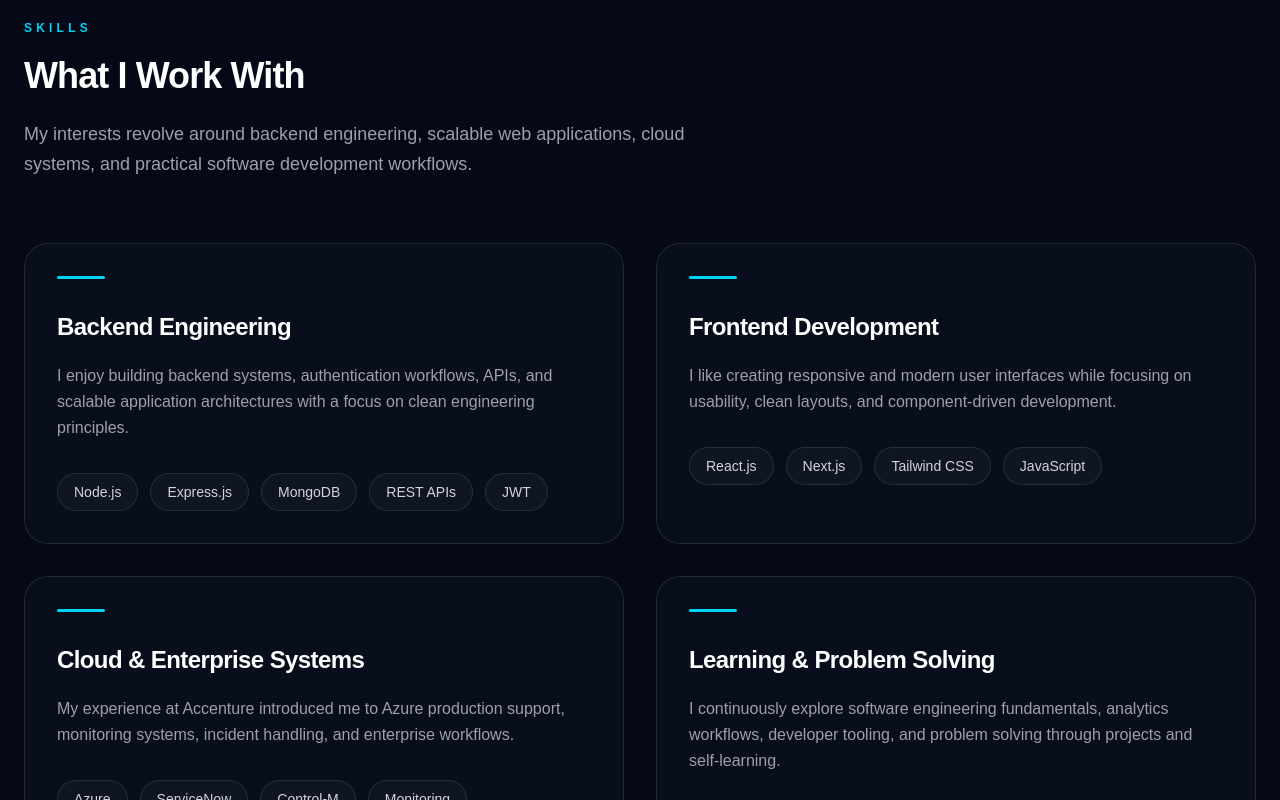
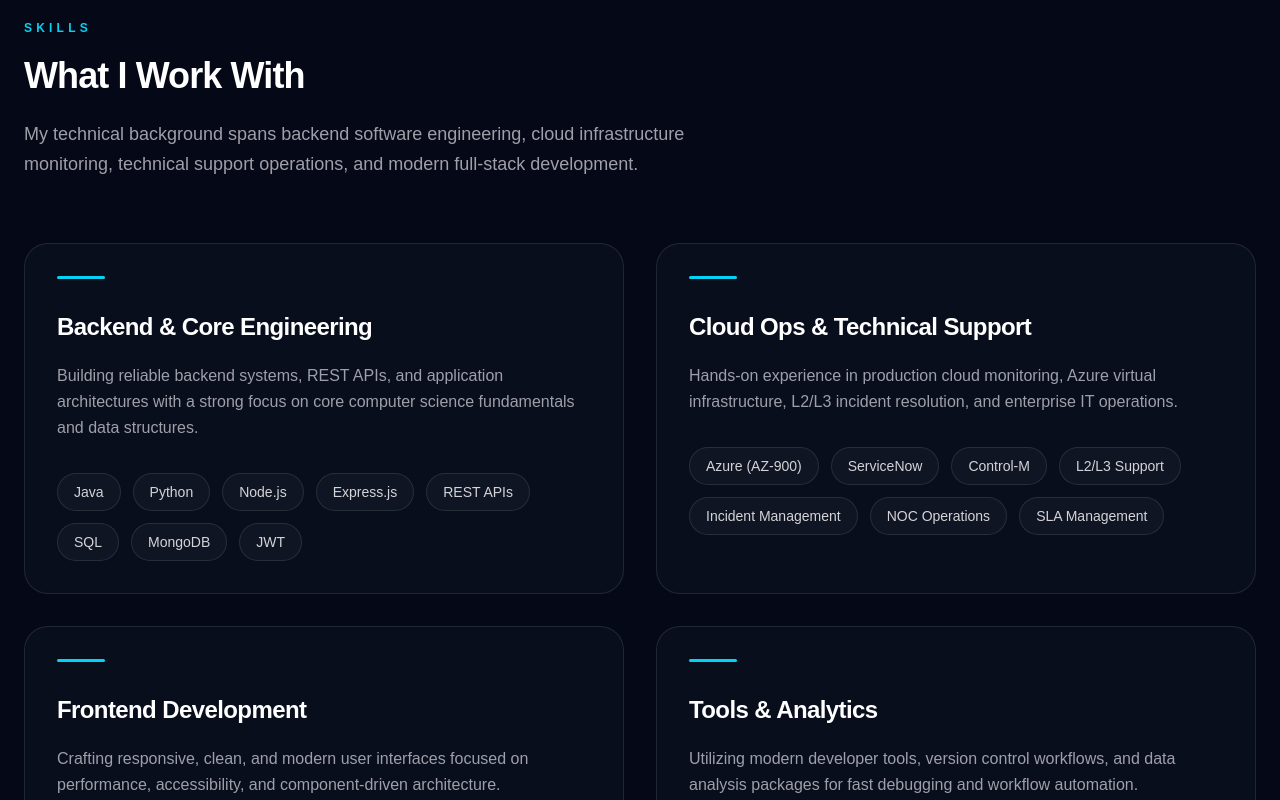
Before and after one commit to bony5781/portfolio, a Next.js app: page / in a window 1280 px wide. Shown: the part 1480-2280 px from the top of the page. Built offline with nearby package versions, Linux system fonts and the light colour scheme.

Commit message:
Update skill groups and descriptions in Skills.tsx

```diff
--- a/components/sections/Skills.tsx
+++ b/components/sections/Skills.tsx
@@ -1,59 +1,56 @@
 const skillGroups = [
   {
-    title: "Backend Engineering",
-
+    title: "Backend & Core Engineering",
     description:
-      "I enjoy building backend systems, authentication workflows, APIs, and scalable application architectures with a focus on clean engineering principles.",
-
+      "Building reliable backend systems, REST APIs, and application architectures with a strong focus on core computer science fundamentals and data structures.",
     skills: [
+      "Java",
+      "Python",
       "Node.js",
       "Express.js",
+      "REST APIs",
+      "SQL",
       "MongoDB",
-      "REST APIs",
       "JWT",
     ],
   },
-
+  {
+    title: "Cloud Ops & Technical Support",
+    description:
+      "Hands-on experience in production cloud monitoring, Azure virtual infrastructure, L2/L3 incident resolution, and enterprise IT operations.",
+    skills: [
+      "Azure (AZ-900)",
+      "ServiceNow",
+      "Control-M",
+      "L2/L3 Support",
+      "Incident Management",
+      "NOC Operations",
+      "SLA Management",
+    ],
+  },
   {
     title: "Frontend Development",
-
     description:
-      "I like creating responsive and modern user interfaces while focusing on usability, clean layouts, and component-driven development.",
-
+      "Crafting responsive, clean, and modern user interfaces focused on performance, accessibility, and component-driven architecture.",
     skills: [
       "React.js",
       "Next.js",
+      "JavaScript (ES6+)",
       "Tailwind CSS",
-      "JavaScript",
+      "HTML5/CSS3",
     ],
   },
-
   {
-    title: "Cloud & Enterprise Systems",
-
+    title: "Tools & Analytics",
     description:
-      "My experience at Accenture introduced me to Azure production support, monitoring systems, incident handling, and enterprise workflows.",
-
+      "Utilizing modern developer tools, version control workflows, and data analysis packages for fast debugging and workflow automation.",
     skills: [
-      "Azure",
-      "ServiceNow",
-      "Control-M",
-      "Monitoring",
-    ],
-  },
-
-  {
-    title: "Learning & Problem Solving",
-
-    description:
-      "I continuously explore software engineering fundamentals, analytics workflows, developer tooling, and problem solving through projects and self-learning.",
-
-    skills: [
-      "Python",
       "Git",
       "GitHub",
       "Pandas",
+      "Postman",
       "VS Code",
+      "Linux Fundamentals",
     ],
   },
 ];
@@ -76,14 +73,13 @@ export default function Skills() {
 
       {/* Description */}
       <p className="mt-6 max-w-2xl text-zinc-400 text-lg leading-relaxed">
-        My interests revolve around backend engineering, scalable web
-        applications, cloud systems, and practical software development
-        workflows.
+        My technical background spans backend software engineering, cloud
+        infrastructure monitoring, technical support operations, and modern
+        full-stack development.
       </p>
 
       {/* Skills Grid */}
       <div className="mt-16 grid grid-cols-1 md:grid-cols-2 gap-8">
-
         {skillGroups.map((group) => (
           <div
             key={group.title}
@@ -98,7 +94,6 @@ export default function Skills() {
               hover:bg-[#10182b]
             "
           >
-
             {/* Accent */}
             <div className="mb-8 h-[3px] w-12 rounded-full bg-cyan-400" />
 
@@ -114,7 +109,6 @@ export default function Skills() {
 
             {/* Tags */}
             <div className="mt-8 flex flex-wrap gap-3">
-
               {group.skills.map((skill) => (
                 <span
                   key={skill}
@@ -129,12 +123,9 @@ export default function Skills() {
                   {skill}
                 </span>
               ))}
-
             </div>
-
           </div>
         ))}
-
       </div>
     </section>
   );
```
